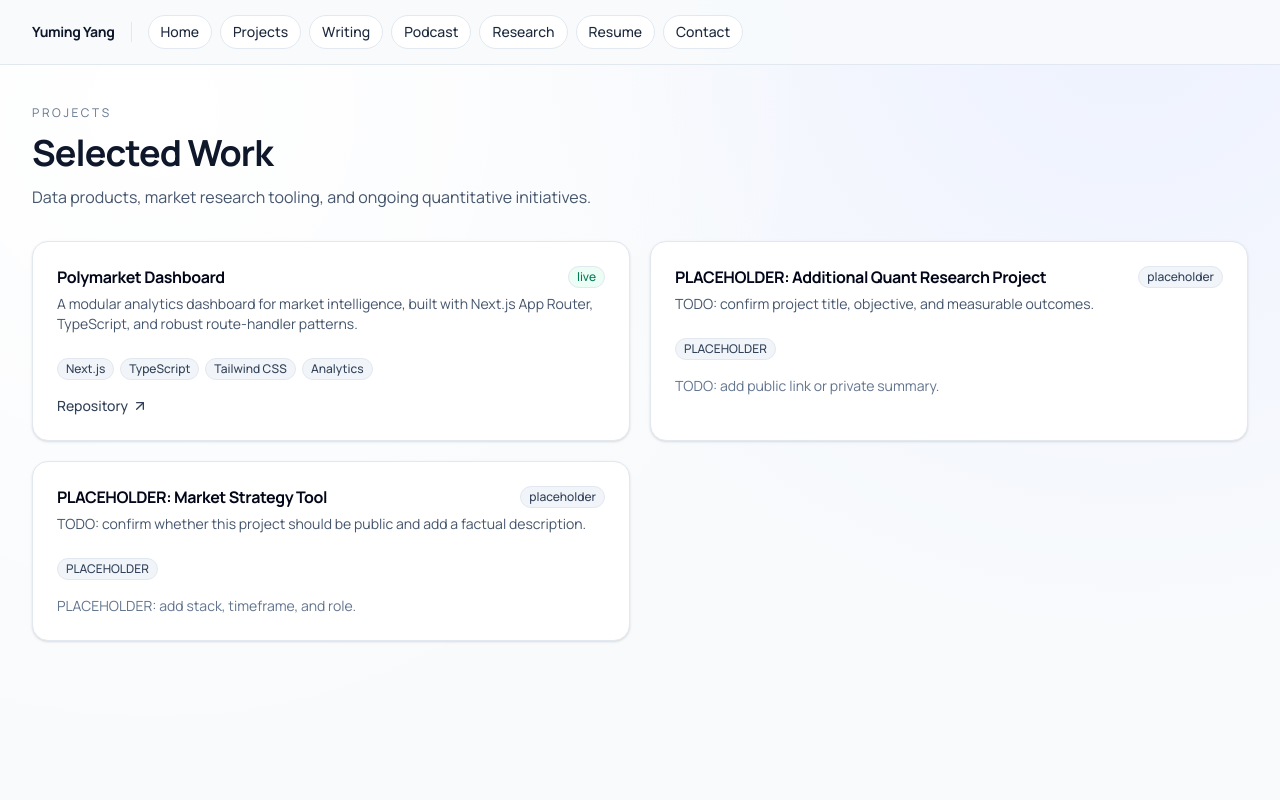
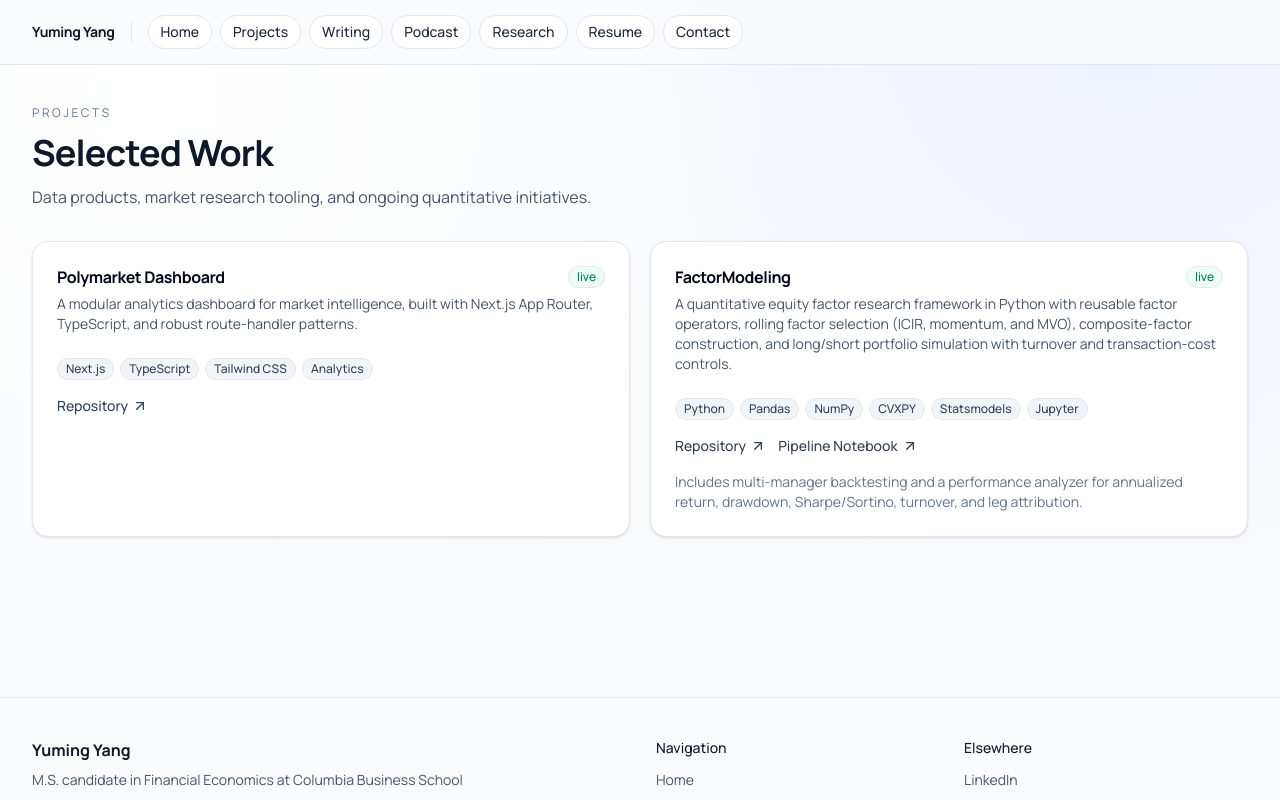
Before and after one commit to Yuming-Yang/personal_site, a Next.js app: page /projects in a window 1280 px wide. Shown: the top 800 px of the page. Built offline with nearby package versions, Linux system fonts and the light colour scheme; no server answers.

Commit message:
Update projects page with FactorModeling entry

```diff
--- a/content/projects.ts
+++ b/content/projects.ts
@@ -11,22 +11,23 @@ export const projects: ProjectItem[] = [
     status: "live",
   },
   {
-    title: "PLACEHOLDER: Additional Quant Research Project",
-    summary: "TODO: confirm project title, objective, and measurable outcomes.",
-    tags: ["PLACEHOLDER"],
-    links: [],
+    title: "FactorModeling",
+    summary:
+      "A quantitative equity factor research framework in Python with reusable factor operators, rolling factor selection (ICIR, momentum, and MVO), composite-factor construction, and long/short portfolio simulation with turnover and transaction-cost controls.",
+    tags: ["Python", "Pandas", "NumPy", "CVXPY", "Statsmodels", "Jupyter"],
+    links: [
+      {
+        label: "Repository",
+        href: "https://github.com/Yuming-Yang/FactorModeling",
+      },
+      {
+        label: "Pipeline Notebook",
+        href: "https://github.com/Yuming-Yang/FactorModeling/blob/main/pipeline.ipynb",
+      },
+    ],
     featured: false,
-    status: "placeholder",
-    notes: "TODO: add public link or private summary.",
-  },
-  {
-    title: "PLACEHOLDER: Market Strategy Tool",
-    summary:
-      "TODO: confirm whether this project should be public and add a factual description.",
-    tags: ["PLACEHOLDER"],
-    links: [],
-    featured: false,
-    status: "placeholder",
-    notes: "PLACEHOLDER: add stack, timeframe, and role.",
+    status: "live",
+    notes:
+      "Includes multi-manager backtesting and a performance analyzer for annualized return, drawdown, Sharpe/Sortino, turnover, and leg attribution.",
   },
 ];
```
